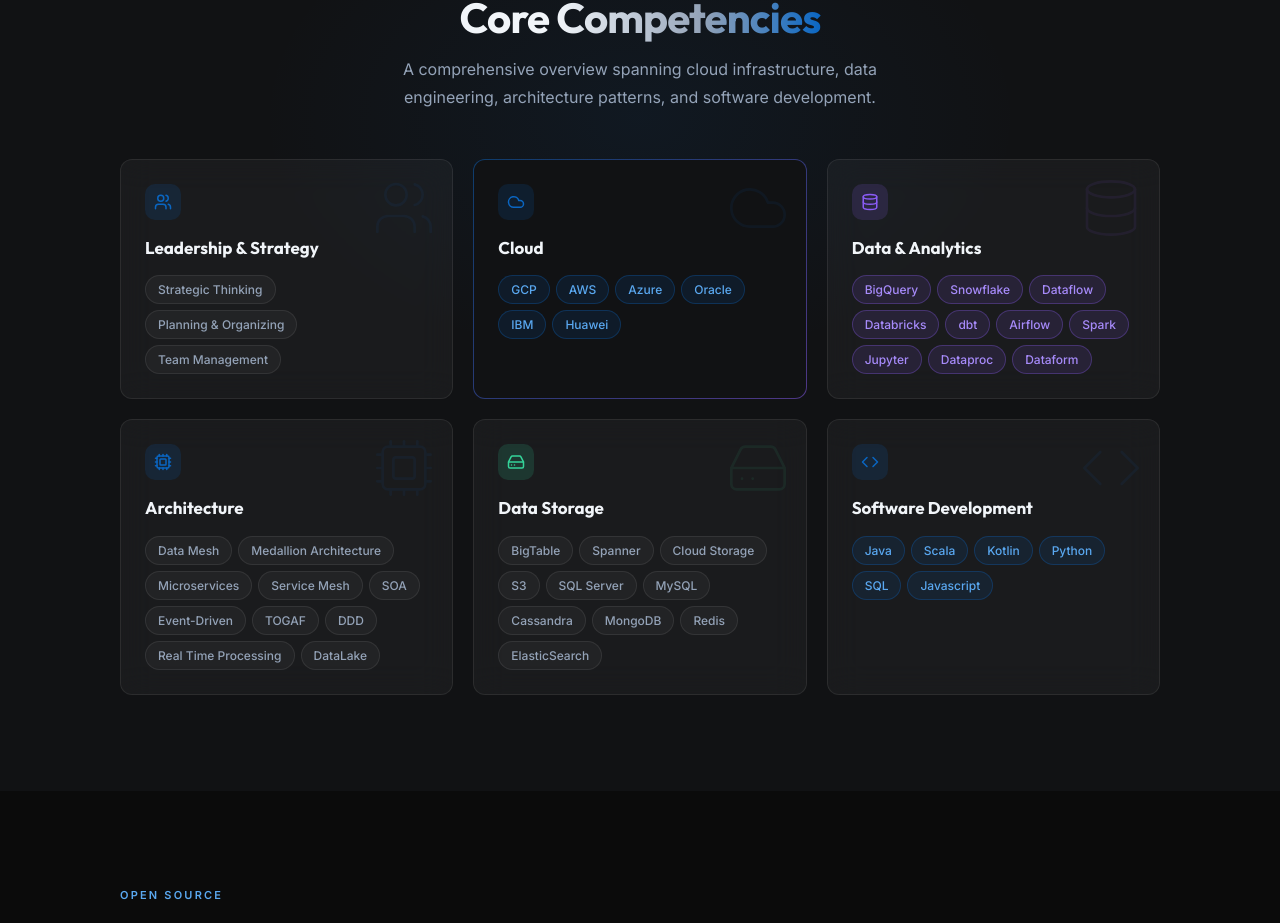
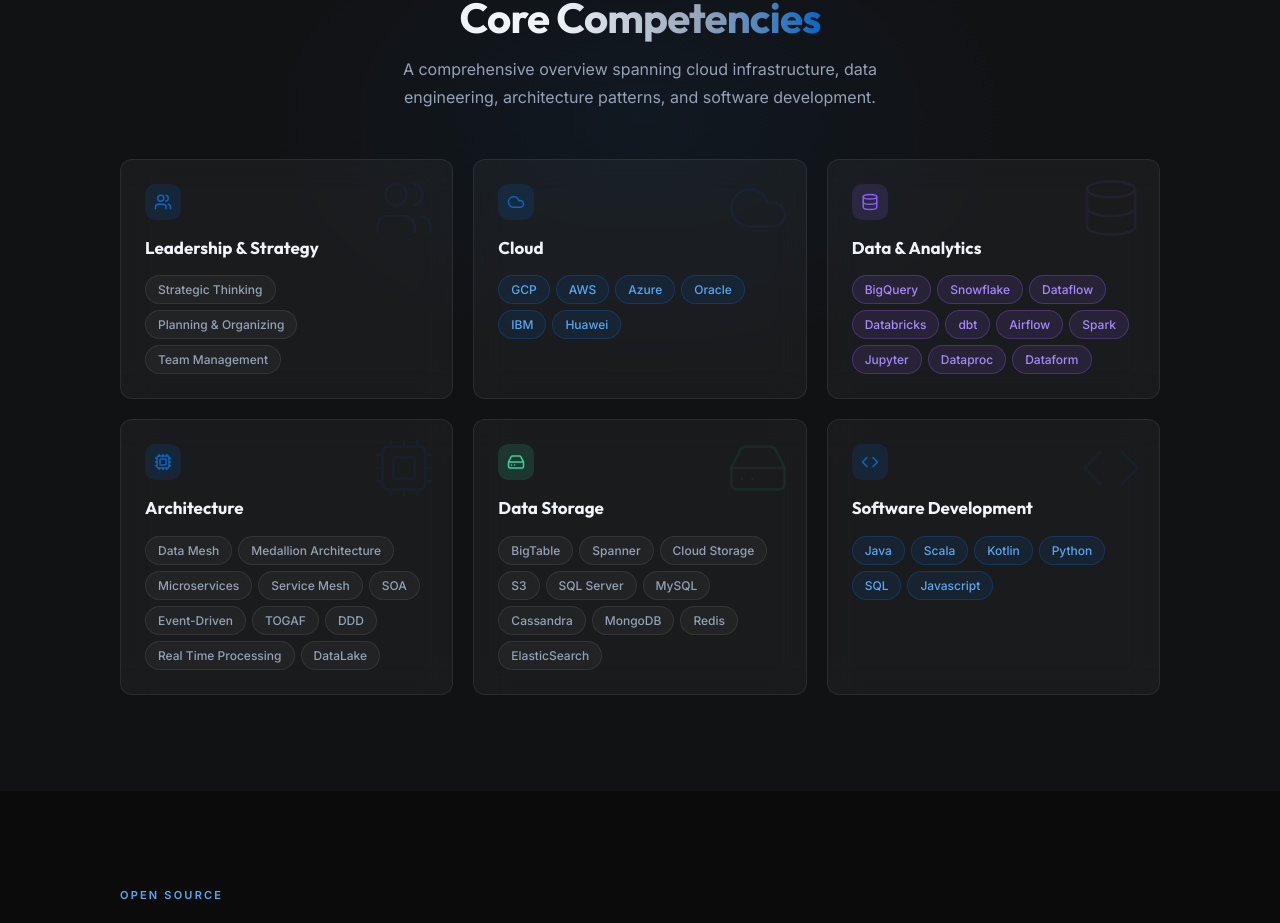
Before and after one commit to ggdio/ggdio.github.io, a React (Vite) app: page / in a window 1280 px wide. Shown: the part 3018-3941 px from the top of the page. Built offline with nearby package versions, Linux system fonts and the light colour scheme.

Commit message:
Fix experience time calc plus move the resume to google drive

```diff
--- a/src/components/Experience/CompactExperienceCard.jsx
+++ b/src/components/Experience/CompactExperienceCard.jsx
@@ -2,19 +2,15 @@
 import { motion, AnimatePresence } from 'framer-motion';
 import { ChevronDown } from 'lucide-react';
 import { useLanguage } from '../../hooks/useLanguage';
+import { formatDuration } from '../../utils/duration';
 
 export function CompactExperienceCard({ experience, isDefaultExpanded = false }) {
   const [isExpanded, setIsExpanded] = useState(isDefaultExpanded);
   const { t } = useLanguage();
 
-  const getTranslatedDuration = (duration) => {
-    if (!duration || !t.date) return duration;
-    let translated = duration;
-    Object.entries(t.date).forEach(([key, value]) => {
-      translated = translated.replace(new RegExp(`\\b${key}\\b`, 'g'), value);
-    });
-    return translated;
-  };
+  const displayDuration = experience.startDate
+    ? formatDuration(experience.startDate, experience.endDate, t)
+    : (experience.duration || experience.period);
 
   const location = experience.location?.split('·')[0].trim() ?? '';
 
@@ -49,7 +45,7 @@
             </div>
           </div>
           <span className="shrink-0 text-[12px] text-app-text-dim text-right whitespace-nowrap">
-            {getTranslatedDuration(experience.duration || experience.period)}
+            {displayDuration}
           </span>
         </div>
       </button>
--- a/src/components/Layout/Header.jsx
+++ b/src/components/Layout/Header.jsx
@@ -96,8 +96,9 @@
 
           <div className="flex flex-wrap gap-3">
             <a
-              href="/resume.pdf"
-              download="Guilherme_Dio_Resume.pdf"
+              href="https://drive.google.com/uc?export=download&id=1FT8muBUBI73NSCcBJAyw8K2xyFm_PN_e"
+              target="_blank"
+              rel="noopener noreferrer"
               data-track="resume-download"
               className="inline-flex items-center gap-2 px-6 py-[11px] rounded-lg text-sm font-semibold bg-brand text-white hover:bg-[#0d78d8] hover:-translate-y-px transition-all"
               style={{ boxShadow: '0 0 0 transparent' }}
--- a/src/components/Skills/SkillsSection.jsx
+++ b/src/components/Skills/SkillsSection.jsx
@@ -44,7 +44,6 @@
           {Object.entries(skills).map(([category, items], i) => {
             const Icon = ICONS[category];
             const a = ACCENT[category];
-            const isCloud = category === 'cloud';
             return (
               <motion.div
                 key={category}
@@ -52,9 +51,7 @@
                 whileInView={{ opacity: 1, y: 0 }}
                 viewport={{ once: true, margin: '-50px' }}
                 transition={{ duration: 0.4, delay: i * 0.05 }}
-                className={`relative overflow-hidden p-6 rounded-[12px] transition-transform hover:-translate-y-0.5 ${
-                  isCloud ? 'card-grad' : 'glass'
-                }`}
+                className="relative overflow-hidden p-6 rounded-[12px] transition-transform hover:-translate-y-0.5 glass"
                 style={{ borderRadius: 'var(--radius-card)' }}
               >
                 <div
--- /dev/null
+++ b/src/utils/duration.js
@@ -0,0 +1,40 @@
+const MONTH_KEYS = ['Jan', 'Feb', 'Mar', 'Apr', 'May', 'Jun', 'Jul', 'Aug', 'Sep', 'Oct', 'Nov', 'Dec'];
+
+function parseYearMonth(value) {
+  if (!value) return null;
+  const [y, m] = value.split('-').map(Number);
+  if (!y || !m) return null;
+  return { year: y, month: m - 1 };
+}
+
+function formatMonthYear(date, t) {
+  const monthLabel = t?.date?.[MONTH_KEYS[date.month]] ?? MONTH_KEYS[date.month];
+  return `${monthLabel} ${date.year}`;
+}
+
+function diffYearsMonths(start, end) {
+  let months = (end.year - start.year) * 12 + (end.month - start.month) + 1;
+  if (months < 1) months = 1;
+  return { years: Math.floor(months / 12), months: months % 12 };
+}
+
+export function formatDuration(startDate, endDate, t) {
+  const start = parseYearMonth(startDate);
+  if (!start) return '';
+
+  const isPresent = !endDate;
+  const end = isPresent
+    ? (() => { const n = new Date(); return { year: n.getFullYear(), month: n.getMonth() }; })()
+    : parseYearMonth(endDate);
+
+  const startLabel = formatMonthYear(start, t);
+  const endLabel = isPresent ? (t?.date?.Present ?? 'Present') : formatMonthYear(end, t);
+
+  const { years, months } = diffYearsMonths(start, end);
+  const parts = [];
+  if (years > 0) parts.push(`${years} ${years === 1 ? (t?.date?.yr ?? 'yr') : (t?.date?.yrs ?? 'yrs')}`);
+  if (months > 0) parts.push(`${months} ${months === 1 ? (t?.date?.mo ?? 'mo') : (t?.date?.mos ?? 'mos')}`);
+  if (parts.length === 0) parts.push(`1 ${t?.date?.mo ?? 'mo'}`);
+
+  return `${startLabel} - ${endLabel} (${parts.join(' ')})`;
+}
```
Also changed, not shown: src/data/linkedinData.json (+42 -21 lines).
